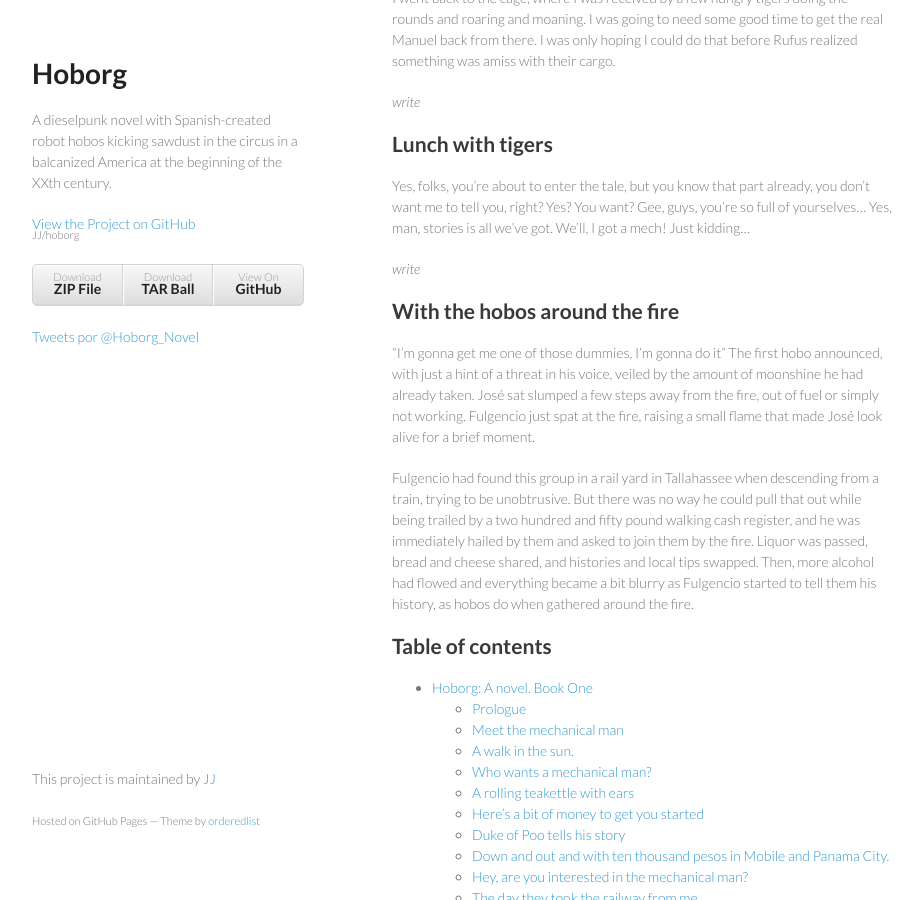
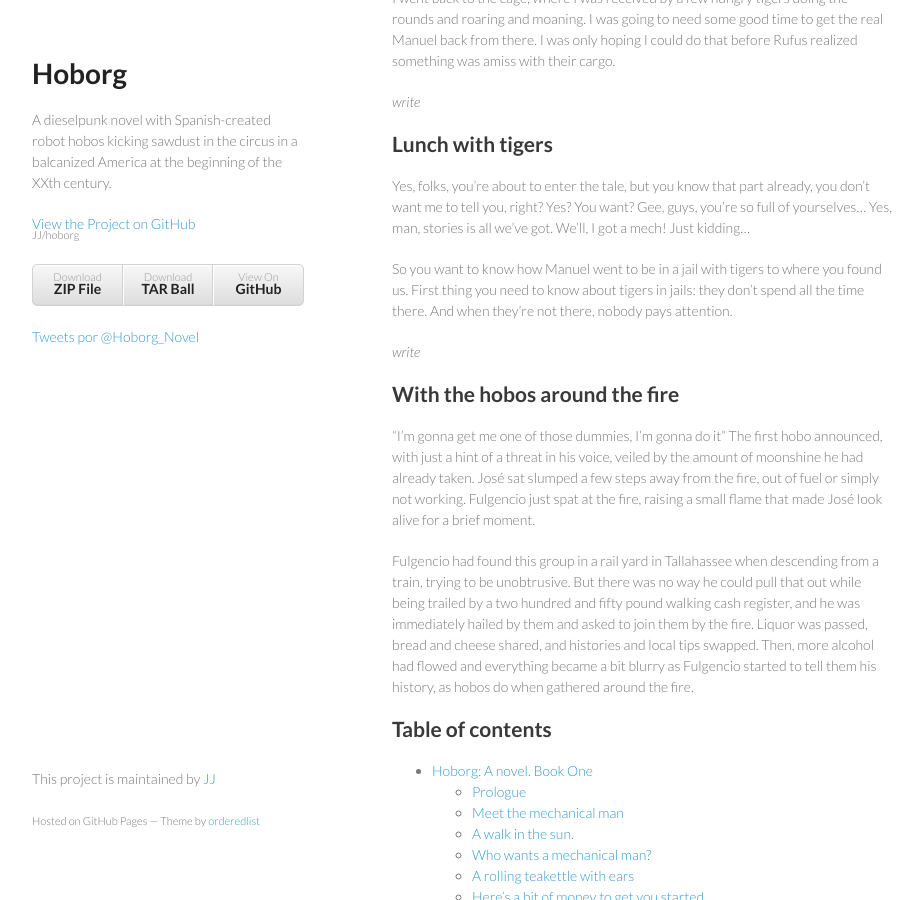
Before and after one commit to JJ/hoborg, a Jekyll site: the page built from text/text.md, in a window 1280 px wide and 900 px high, scrolled down 44826 px. Shown: the whole window, without its empty margins (178-1100 px from the left). Built offline with Jekyll 4.4.1, drawn with Linux system fonts in a browser that asks for light colours; comment, search, counter and statistics services are not loaded.

Commit message:
Sync text/text.md from master to gh-pages

```diff
--- a/text/text.md
+++ b/text/text.md
@@ -2515,6 +2515,11 @@ already, you don't want me to tell you, right? Yes? You want?  Gee,
 guys, you're so full of yourselves... Yes, man, stories is all we've
 got. We'll, I got a mech! Just kidding...
 
+So you want to know how Manuel went to be in a jail with tigers to
+where you found us. First thing you need to know about tigers in
+jails: they don't spend all the time there. And when they're not
+there, nobody pays attention.
+
 *write*
 
 With the hobos around the fire
```
